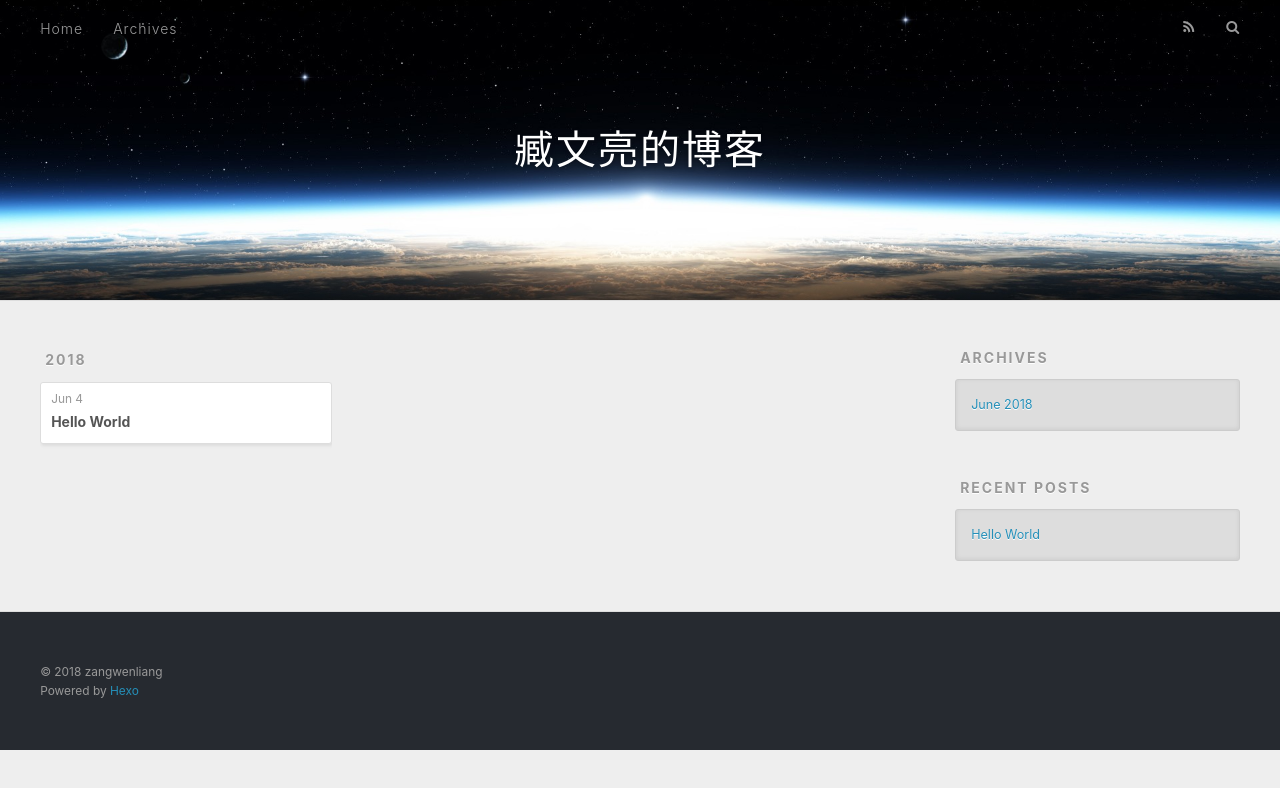
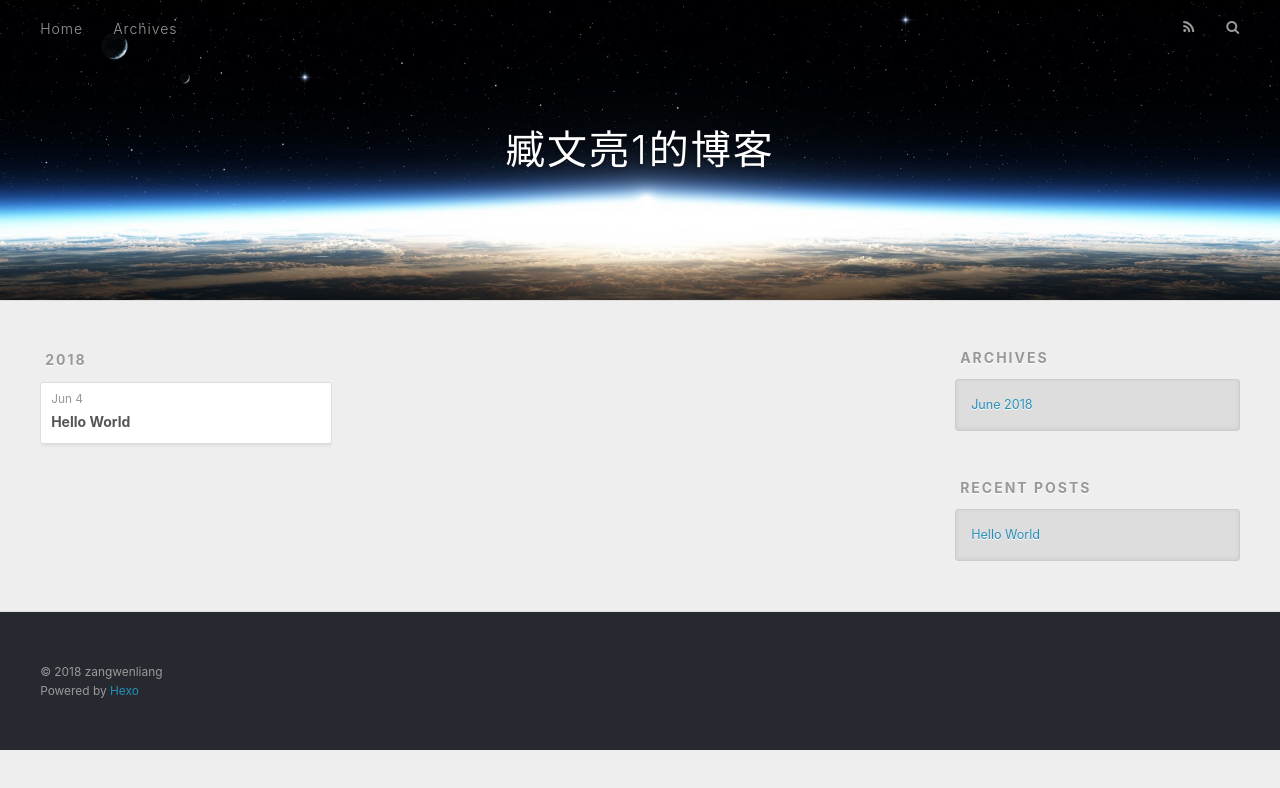
Before and after one commit to Zang960805/Zang960805.github.io, a plain HTML site: page archives/2018/06/index.html in a window 1280 px wide. Drawn offline with nearby package versions, Linux system fonts and the light colour scheme.

Commit message:
Site updated: 2018-06-04 16:46:34

```diff
--- a/archives/2018/06/index.html
+++ b/archives/2018/06/index.html
@@ -5,17 +5,17 @@
 
 
 
-  <title>Archives: 2018/6 | 臧文亮的博客</title>
+  <title>Archives: 2018/6 | 臧文亮1的博客</title>
   <meta name="viewport" content="width=device-width, initial-scale=1, maximum-scale=1">
   <meta property="og:type" content="website">
-<meta property="og:title" content="臧文亮的博客">
+<meta property="og:title" content="臧文亮1的博客">
 <meta property="og:url" content="http://yoursite.com/archives/2018/06/index.html">
-<meta property="og:site_name" content="臧文亮的博客">
+<meta property="og:site_name" content="臧文亮1的博客">
 <meta property="og:locale" content="default">
 <meta name="twitter:card" content="summary">
-<meta name="twitter:title" content="臧文亮的博客">
+<meta name="twitter:title" content="臧文亮1的博客">
 
-    <link rel="alternate" href="/atom.xml" title="臧文亮的博客" type="application/atom+xml">
+    <link rel="alternate" href="/atom.xml" title="臧文亮1的博客" type="application/atom+xml">
 
 
     <link rel="icon" href="/favicon.png">
@@ -34,7 +34,7 @@
   <div id="header-outer" class="outer">
     <div id="header-title" class="inner">
       <h1 id="logo-wrap">
-        <a href="/" id="logo">臧文亮的博客</a>
+        <a href="/" id="logo">臧文亮1的博客</a>
       </h1>
 
     </div>
```
Also changed, not shown: 2018/06/04/hello-world/index.html (+4 -4 lines), archives/2018/index.html (+6 -6 lines), archives/index.html (+6 -6 lines), index.html (+6 -6 lines).
